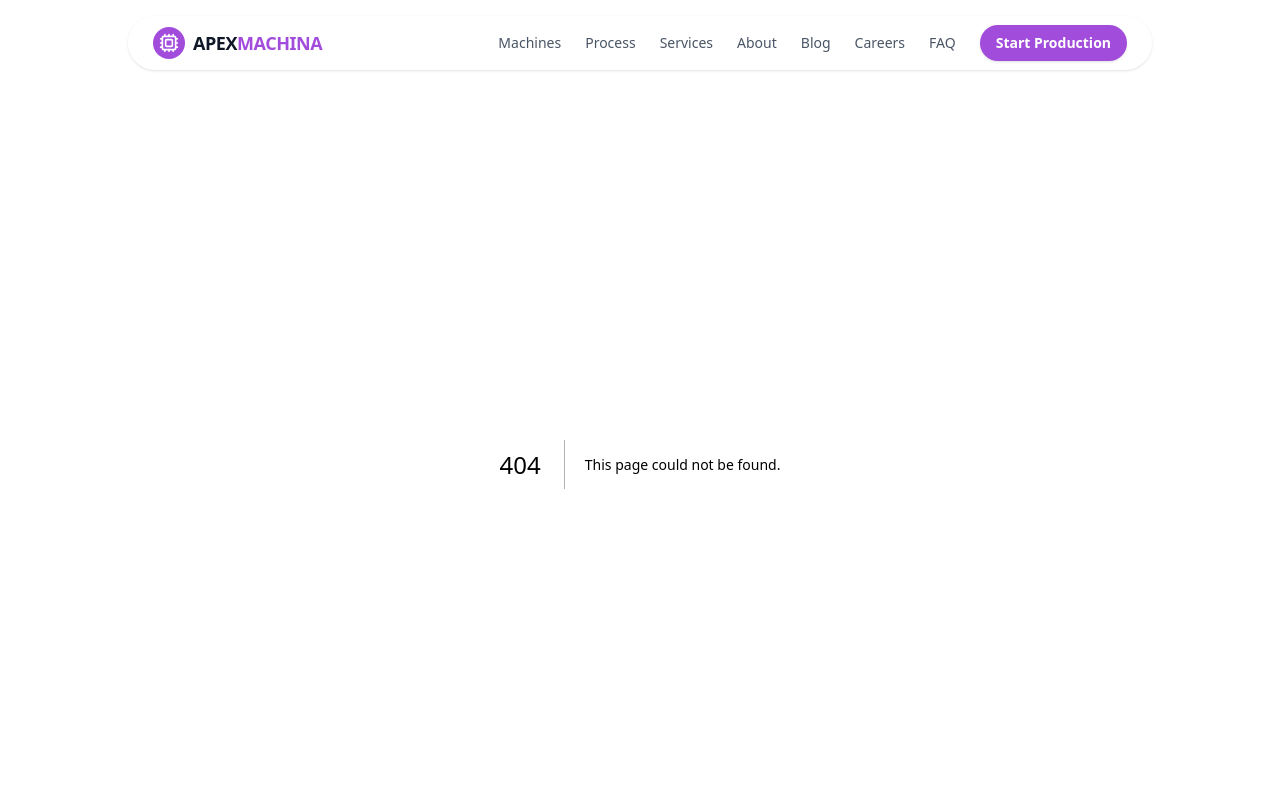
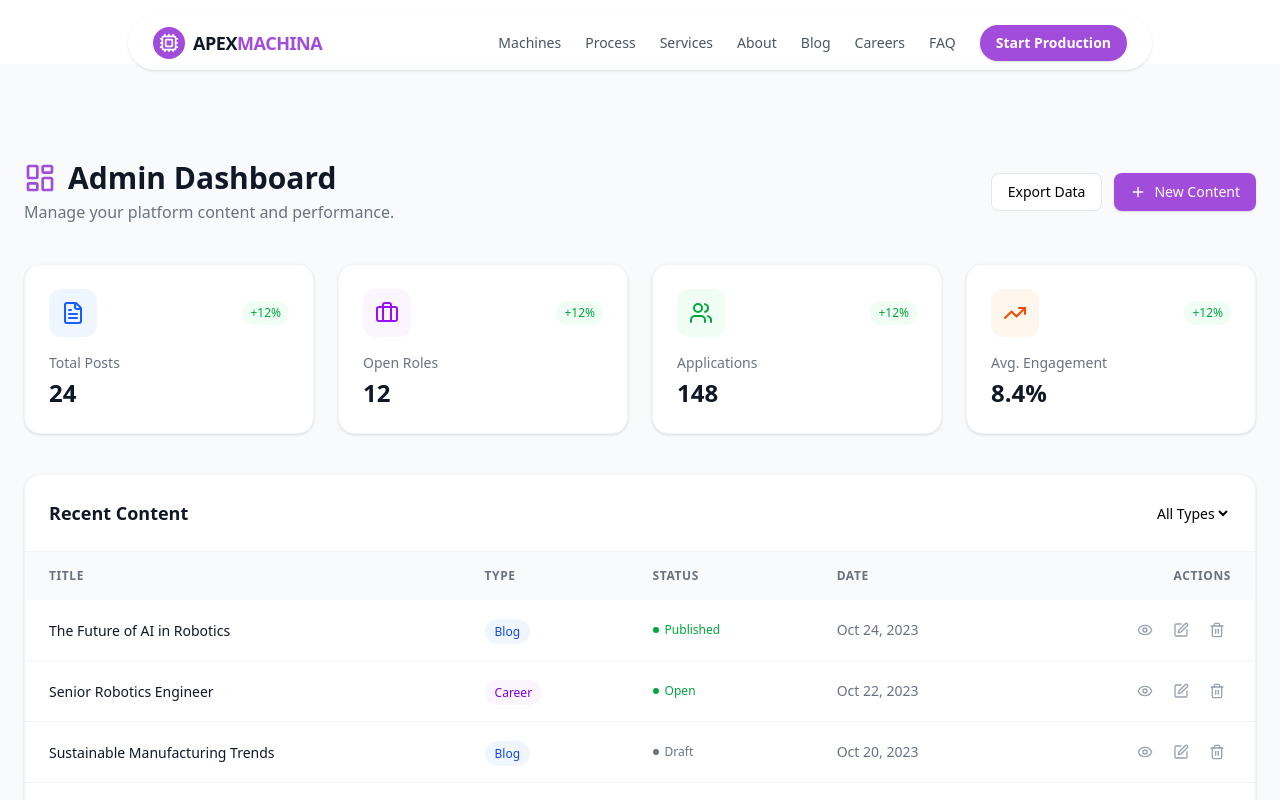
Before and after one commit to abu-tahir-0/test-llm-2, a Next.js app: page /admin in a window 1280 px wide. Before the commit this address had no page. Shown: the top 800 px of the page. Built offline with nearby package versions, Linux system fonts and the light colour scheme.

Commit message:
AI Agent: add admin to the project

```diff
--- /dev/null
+++ b/src/app/admin/page.tsx
@@ -0,0 +1,156 @@
+'use client';
+
+import React from 'react';
+import {
+  LayoutDashboard,
+  FileText,
+  Briefcase,
+  Users,
+  TrendingUp,
+  Plus,
+  MoreVertical,
+  Eye,
+  Edit,
+  Trash2
+} from 'lucide-react';
+import { clsx } from 'clsx';
+
+export default function AdminDashboard() {
+  const stats = [
+    { label: 'Total Posts', value: '24', icon: FileText, color: 'text-blue-600', bg: 'bg-blue-50' },
+    { label: 'Open Roles', value: '12', icon: Briefcase, color: 'text-purple-600', bg: 'bg-purple-50' },
+    { label: 'Applications', value: '148', icon: Users, color: 'text-green-600', bg: 'bg-green-50' },
+    { label: 'Avg. Engagement', value: '8.4%', icon: TrendingUp, color: 'text-orange-600', bg: 'bg-orange-50' },
+  ];
+
+  const recentContent = [
+    { id: 1, title: 'The Future of AI in Robotics', type: 'Blog', status: 'Published', date: 'Oct 24, 2023' },
+    { id: 2, title: 'Senior Robotics Engineer', type: 'Career', status: 'Open', date: 'Oct 22, 2023' },
+    { id: 3, title: 'Sustainable Manufacturing Trends', type: 'Blog', status: 'Draft', date: 'Oct 20, 2023' },
+    { id: 4, title: 'Product Designer', type: 'Career', status: 'Closed', date: 'Oct 15, 2023' },
+    { id: 5, title: 'Scaling Production with AM-X100', type: 'Blog', status: 'Published', date: 'Oct 12, 2023' },
+  ];
+
+  return (
+    <div className="min-h-screen bg-gray-50 pt-24 pb-12">
+      <div className="container mx-auto px-6">
+        {/* Header */}
+        <div className="flex flex-col md:flex-row md:items-center justify-between mb-10 gap-4">
+          <div>
+            <h1 className="text-3xl font-bold text-gray-900 flex items-center gap-3">
+              <LayoutDashboard className="w-8 h-8 text-[#A24CDC]" />
+              Admin Dashboard
+            </h1>
+            <p className="text-gray-500 mt-1">Manage your platform content and performance.</p>
+          </div>
+          <div className="flex gap-3">
+            <button className="flex items-center gap-2 px-4 py-2 bg-white border border-gray-200 rounded-lg text-sm font-medium hover:bg-gray-50 transition-colors">
+              Export Data
+            </button>
+            <button className="flex items-center gap-2 px-4 py-2 bg-[#A24CDC] text-white rounded-lg text-sm font-medium hover:bg-[#8b3ec2] transition-colors shadow-sm">
+              <Plus className="w-4 h-4" />
+              New Content
+            </button>
+          </div>
+        </div>
+
+        {/* Stats Grid */}
+        <div className="grid grid-cols-1 sm:grid-cols-2 lg:grid-cols-4 gap-6 mb-10">
+          {stats.map((stat, i) => (
+            <div key={i} className="bg-white p-6 rounded-2xl border border-gray-100 shadow-sm">
+              <div className="flex items-center justify-between mb-4">
+                <div className={clsx('p-3 rounded-xl', stat.bg)}>
+                  <stat.icon className={clsx('w-6 h-6', stat.color)} />
+                </div>
+                <span className="text-xs font-medium text-green-600 bg-green-50 px-2 py-1 rounded-full">+12%</span>
+              </div>
+              <h3 className="text-gray-500 text-sm font-medium">{stat.label}</h3>
+              <p className="text-2xl font-bold text-gray-900 mt-1">{stat.value}</p>
+            </div>
+          ))}
+        </div>
+
+        {/* Management Table */}
+        <div className="bg-white rounded-2xl border border-gray-100 shadow-sm overflow-hidden">
+          <div className="p-6 border-b border-gray-100 flex items-center justify-between">
+            <h2 className="text-lg font-bold text-gray-900">Recent Content</h2>
+            <div className="flex gap-2">
+              <select className="text-sm border-gray-200 rounded-lg focus:ring-[#A24CDC] focus:border-[#A24CDC]">
+                <option>All Types</option>
+                <option>Blog</option>
+                <option>Careers</option>
+              </select>
+            </div>
+          </div>
+          <div className="overflow-x-auto">
+            <table className="w-full text-left">
+              <thead>
+                <tr className="bg-gray-50 text-gray-500 text-xs uppercase tracking-wider">
+                  <th className="px-6 py-4 font-semibold">Title</th>
+                  <th className="px-6 py-4 font-semibold">Type</th>
+                  <th className="px-6 py-4 font-semibold">Status</th>
+                  <th className="px-6 py-4 font-semibold">Date</th>
+                  <th className="px-6 py-4 font-semibold text-right">Actions</th>
+                </tr>
+              </thead>
+              <tbody className="divide-y divide-gray-100">
+                {recentContent.map((item) => (
+                  <tr key={item.id} className="hover:bg-gray-50 transition-colors">
+                    <td className="px-6 py-4">
+                      <span className="text-sm font-medium text-gray-900">{item.title}</span>
+                    </td>
+                    <td className="px-6 py-4">
+                      <span className={clsx(
+                        'text-xs px-2.5 py-1 rounded-full font-medium',
+                        item.type === 'Blog' ? 'bg-blue-50 text-blue-700' : 'bg-purple-50 text-purple-700'
+                      )}>
+                        {item.type}
+                      </span>
+                    </td>
+                    <td className="px-6 py-4">
+                      <span className={clsx(
+                        'flex items-center gap-1.5 text-xs font-medium',
+                        item.status === 'Published' || item.status === 'Open' ? 'text-green-600' :
+                        item.status === 'Draft' ? 'text-gray-500' : 'text-red-500'
+                      )}>
+                        <span className={clsx(
+                          'w-1.5 h-1.5 rounded-full',
+                          item.status === 'Published' || item.status === 'Open' ? 'bg-green-600' :
+                          item.status === 'Draft' ? 'bg-gray-500' : 'bg-red-500'
+                        )} />
+                        {item.status}
+                      </span>
+                    </td>
+                    <td className="px-6 py-4 text-sm text-gray-500">
+                      {item.date}
+                    </td>
+                    <td className="px-6 py-4 text-right">
+                      <div className="flex justify-end gap-2">
+                        <button className="p-1.5 text-gray-400 hover:text-[#A24CDC] transition-colors">
+                          <Eye className="w-4 h-4" />
+                        </button>
+                        <button className="p-1.5 text-gray-400 hover:text-blue-600 transition-colors">
+                          <Edit className="w-4 h-4" />
+                        </button>
+                        <button className="p-1.5 text-gray-400 hover:text-red-600 transition-colors">
+                          <Trash2 className="w-4 h-4" />
+                        </button>
+                      </div>
+                    </td>
+                  </tr>
+                ))}
+              </tbody>
+            </table>
+          </div>
+          <div className="p-6 border-t border-gray-100 bg-gray-50/50 flex items-center justify-between">
+            <p className="text-sm text-gray-500">Showing 5 of 36 entries</p>
+            <div className="flex gap-2">
+              <button className="px-3 py-1 border border-gray-200 rounded bg-white text-sm disabled:opacity-50" disabled>Previous</button>
+              <button className="px-3 py-1 border border-gray-200 rounded bg-white text-sm">Next</button>
+            </div>
+          </div>
+        </div>
+      </div>
+    </div>
+  );
+}
--- /dev/null
+++ b/src/middleware.ts
@@ -0,0 +1,28 @@
+import { NextResponse } from 'next/server';
+import type { NextRequest } from 'next/server';
+
+export function middleware(request: NextRequest) {
+  const { pathname } = request.nextUrl;
+
+  // Check if the path starts with /admin
+  if (pathname.startsWith('/admin')) {
+    // In a real application, you would check for a session cookie or JWT
+    // For this basic route guard, we'll check for a placeholder 'auth-token'
+    const token = request.cookies.get('auth-token');
+
+    if (!token) {
+      // Redirect to login if no token is found
+      const loginUrl = new URL('/login', request.url);
+      // Store the original destination to redirect back after login
+      loginUrl.searchParams.set('from', pathname);
+      return NextResponse.redirect(loginUrl);
+    }
+  }
+
+  return NextResponse.next();
+}
+
+// Configure the middleware to only run on specific paths
+export const config = {
+  matcher: ['/admin/:path*'],
+};
```
